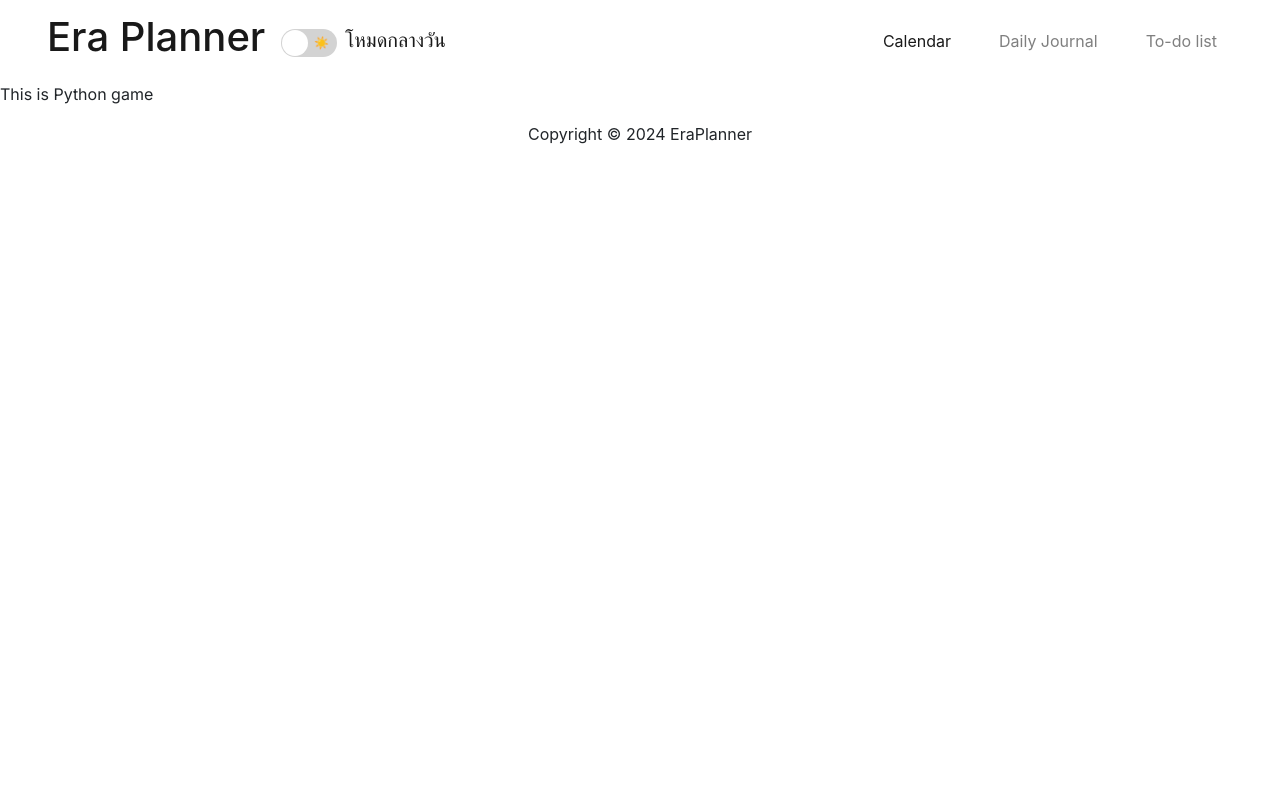
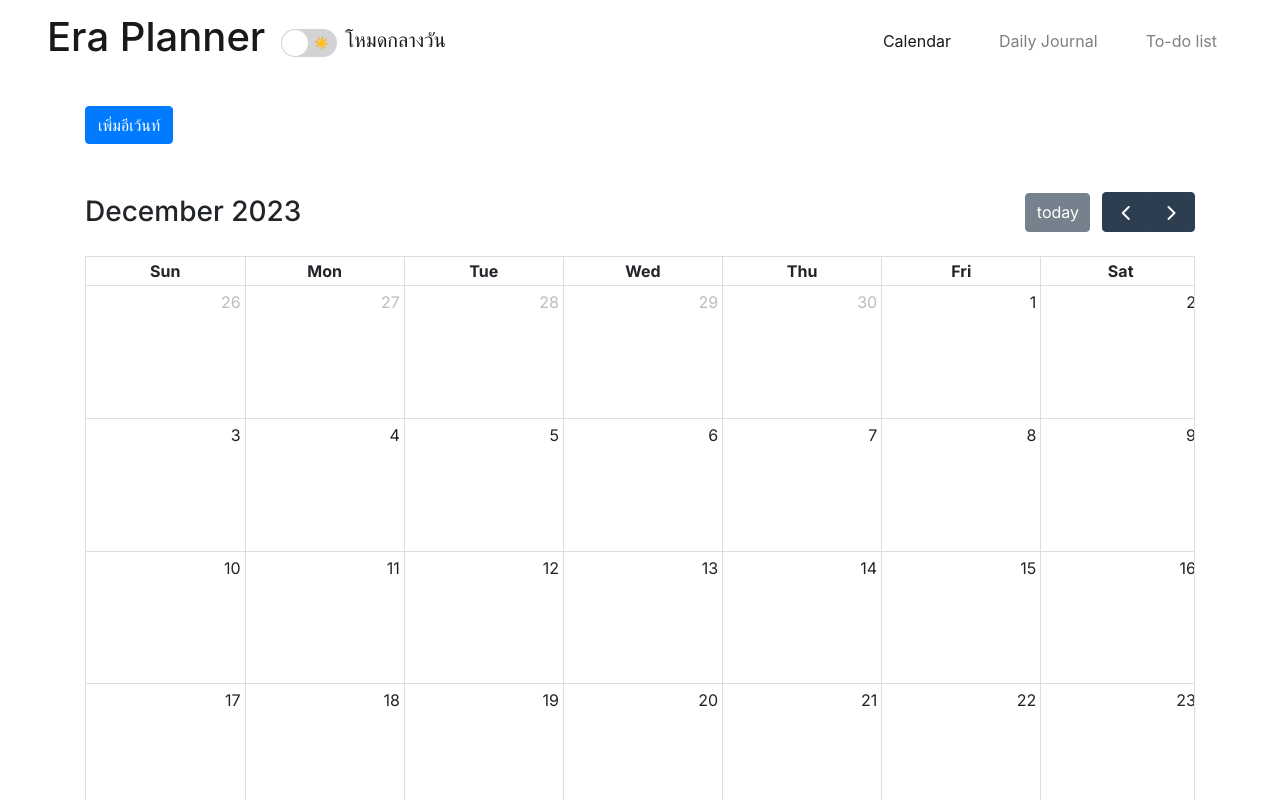
Before and after one commit to Celesca/FinalProject-Frontend-DevInit, a Next.js app: page /calendar in a window 1280 px wide. Shown: the top 800 px of the page. Built offline with nearby package versions, Linux system fonts and the light colour scheme.

Commit message:
Adding Calendar page

```diff
--- a/components/Calendar.js
+++ b/components/Calendar.js
@@ -1,12 +1,23 @@
-import { Calendar } from "@fullcalendar/core"
+import React from 'react';
+import FullCalendar from '@fullcalendar/react';
 import dayGridPlugin from '@fullcalendar/daygrid';
-import timeGridPlugin from '@fullcalendar/timegrid';
-import listPlugin from '@fullcalendar/list';
+import interactionPlugin from '@fullcalendar/interaction';
 
-export default function CalendarComponent() {
-    return (
-        <div>
-            <h1>Hello Calendar</h1>
-        </div>
-    )
-}
+const CalendarComponent = ({ events, handleEventClick, handleDateSelect, handleEventDrop }) => {
+  return (
+    <FullCalendar
+      plugins={[dayGridPlugin, interactionPlugin]}
+      initialView="dayGridMonth"
+      events={events}
+      editable={true}
+      selectable={true}
+      selectMirror={true} // Highlight the selected date range
+      select={handleDateSelect} // Triggered when a date range is selected
+      eventClick={handleEventClick}
+      eventDrop={handleEventDrop}
+
+    />
+  );
+};
+
+export default CalendarComponent;
--- a/components/Footer.js
+++ b/components/Footer.js
@@ -1,6 +1,6 @@
 export default function Footer() {
     return (
-        <footer className="footer mt-3">
+        <footer className="footer pt-3">
             <div className="container">
                 <div className="row">
                     <div className="col-md-12">
--- a/pages/calendar.js
+++ b/pages/calendar.js
@@ -1,11 +1,58 @@
 import Head from "next/head"
 import styles from "@/styles/Calendar.module.css"
 import { Inter } from 'next/font/google'
+import CalendarComponent from "@/components/Calendar"
+import { useState } from "react"
+import { Button, Modal, Form } from 'react-bootstrap';
 
 const inter = Inter({ subsets: ['latin'] })
 
 export default function Calendar() {
 
+    const [events, setEvents] = useState([
+        { title: 'Event 1', date: '2023-01-01' },
+        { title: 'Event 2', date: '2023-01-15' },
+      ]);
+      const [showModal, setShowModal] = useState(false);
+      const [newEvent, setNewEvent] = useState({ date: '', title: '' });
+
+      const handleEventClick = (event) => {
+        console.log('Event Clicked:', event);
+      };
+
+      const handleDateSelect = (selectInfo) => {
+        console.log('Date Selected:', selectInfo.startStr);
+      };
+
+      const handleEventDrop = (dropInfo) => {
+        console.log('Event Dropped:', dropInfo);
+        const updatedEvents = events.map((event) =>
+          event.id === dropInfo.event.id ? { ...event, date: dropInfo.event.startStr } : event
+        );
+        setEvents(updatedEvents);
+      };
+
+      const handleShowModal = () => setShowModal(true);
+      const handleCloseModal = () => setShowModal(false);
+
+      const handleInputChange = (e) => {
+        const { name, value } = e.target;
+        setNewEvent((prevEvent) => ({ ...prevEvent, [name]: value }));
+      };
+
+      const handleAddEvent = () => {
+        if (!newEvent.date || !newEvent.title.trim()) {
+          // Validation: Date and Title are required
+          return;
+        }
+
+        const updatedEvents = [...events, newEvent];
+        setEvents(updatedEvents);
+
+        // Close the modal and reset the newEvent state
+        handleCloseModal();
+        setNewEvent({ date: '', title: '' });
+      };
     return (
         <>
             <Head>
@@ -15,7 +62,57 @@ export default function Calendar() {
                 <link rel="icon" href="/favicon.ico" />
             </Head>
             <main className={`${styles.main} ${inter.className}`}>
-                This is Python game
+                <div className={`container pt-3`}>
+                <Button variant="primary" className={`mt-2 mb-5`} onClick={handleShowModal}>
+                    เพิ่มอีเว้นท์
+                </Button>
+                <CalendarComponent
+                    events={events}
+                    handleEventClick={handleEventClick}
+                    handleDateSelect={handleDateSelect}
+                    handleEventDrop={handleEventDrop}
+                />
+                </div>
+
+                {/* Modal for adding a new event */}
+                <Modal show={showModal} onHide={handleCloseModal}>
+                    <Modal.Header closeButton>
+                    <Modal.Title>Add Event</Modal.Title>
+                    </Modal.Header>
+                    <Modal.Body>
+                    <Form>
+                        {/* Date Input */}
+                        <Form.Group className="mb-3" controlId="formDate">
+                        <Form.Label>Date</Form.Label>
+                        <Form.Control
+                            type="date"
+                            name="date"
+                            value={newEvent.date}
+                            onChange={handleInputChange}
+                        />
+                        </Form.Group>
+
+                        {/* Title Input */}
+                        <Form.Group className="mb-3" controlId="formTitle">
+                        <Form.Label>Title</Form.Label>
+                        <Form.Control
+                            type="text"
+                            name="title"
+                            value={newEvent.title}
+                            onChange={handleInputChange}
+                        />
+                        </Form.Group>
+                    </Form>
+                    </Modal.Body>
+                    <Modal.Footer>
+                    <Button variant="secondary" onClick={handleCloseModal}>
+                        Close
+                    </Button>
+                    <Button variant="primary" onClick={handleAddEvent}>
+                        Add Event
+                    </Button>
+                    </Modal.Footer>
+                </Modal>
             </main>
         </>
     )
--- a/pages/journal.js
+++ b/pages/journal.js
@@ -64,7 +64,8 @@ const DailyJournalPage = () => {
   }, [])
 
   return (
-    <div className={`container ${styles.journal_container}`}>
+    <div className={`${styles.journal_container}`}>
+    <div className={`container `}>
         <h1 className="text-center display-2">Daily Journal</h1>
       <div className="my-3 d-flex justify-content-center ">
         <Button className={`${styles.add_button} btn btn-lg btn-success`} onClick={handleShowModal}>
@@ -138,7 +139,9 @@ const DailyJournalPage = () => {
         )}
       </div>
     </div>
+    </div>
   );
+
 };
 
 export default DailyJournalPage;
--- a/styles/Journal.module.css
+++ b/styles/Journal.module.css
@@ -2,6 +2,7 @@
     padding: 1.2rem;
     background-color: var(--bg-color);
     color: var(--text-color);
+    height: 90vh;
 }
 
 .add_button {
--- a/styles/Todo.module.css
+++ b/styles/Todo.module.css
@@ -2,6 +2,7 @@
     padding: 1.2rem;
     background-color: var(--bg-color);
     color: var(--text-color);
+    height: 90vh;
 }
 
 /* Search bar Section */
--- a/styles/globals.css
+++ b/styles/globals.css
@@ -15,3 +15,8 @@
   padding: 0;
   box-sizing: border-box;
 }
+
+footer {
+  background-color: var(--bg-color);
+  color: var(--text-color);
+}
```
